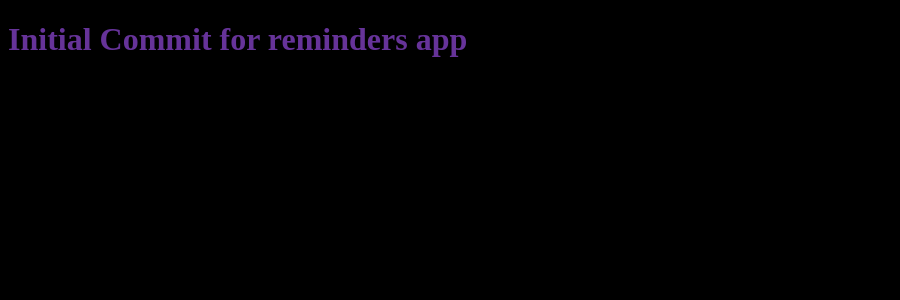
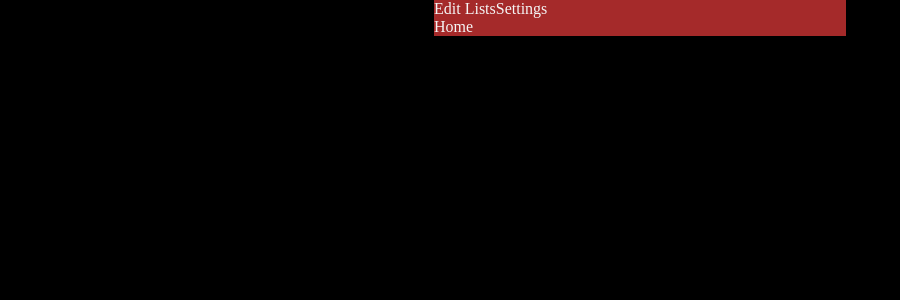
Before and after one commit to drkedrkedjon/reminders-app-react-firebase, a React (Vite) app: page / in a window 1280 px wide. Shown: the top 300 px of the page, without its empty margins (0-900 px from the left). Built offline with nearby package versions, Linux system fonts and the light colour scheme.

Commit message:
Working on BarraAjustes component...

```diff
--- a/package.json
+++ b/package.json
@@ -11,7 +11,8 @@
   },
   "dependencies": {
     "react": "^18.2.0",
-    "react-dom": "^18.2.0"
+    "react-dom": "^18.2.0",
+    "react-router-dom": "^6.11.2"
   },
   "devDependencies": {
     "@types/react": "^18.0.28",
--- a/src/App.jsx
+++ b/src/App.jsx
@@ -1,5 +1,18 @@
+import { BrowserRouter, Route, Routes } from "react-router-dom";
+import BarraAjustes from "./componentes/BarraAjustes";
+import Home from "./pages/Home";
+
 function App() {
-  return <h1>Initial Commit for reminders app</h1>;
+  return (
+    <main className="main-container">
+      <BrowserRouter>
+        <BarraAjustes />
+        <Routes>
+          <Route path="/" element={<Home />}></Route>
+        </Routes>
+      </BrowserRouter>
+    </main>
+  );
 }
 
 export default App;
--- /dev/null
+++ b/src/componentes/Ajustes.jsx
@@ -0,0 +1,3 @@
+export default function Ajustes() {
+  return <h1>Ajustes</h1>;
+}
--- /dev/null
+++ b/src/componentes/BarraAjustes.jsx
@@ -0,0 +1,19 @@
+import EditLists from "./EditLists";
+import Ajustes from "./Ajustes";
+import { useState } from "react";
+
+export default function BarraAjustes() {
+  const [ajustesVisibility, setAjustesVisibility] = useState(false);
+  const [editListVisibility, setEditListVisibility] = useState(false);
+
+  function handleVisibility(whatButton) {}
+
+  return (
+    <div className="barra-ajustes-container">
+      <button onClick={() => handleVisibility("listas")}>Edit Lists</button>
+      <button onClick={() => handleVisibility("ajustes")}>Settings</button>
+      {editListVisibility && <EditLists />}
+      {ajustesVisibility && <Ajustes />}
+    </div>
+  );
+}
--- /dev/null
+++ b/src/componentes/EditLists.jsx
@@ -0,0 +1,3 @@
+export default function EditLists() {
+  return <h1>Editar listas</h1>;
+}
--- a/src/index.css
+++ b/src/index.css
@@ -1,4 +1,119 @@
+/***
+    The new CSS reset - version 1.8.4 (last updated 14.2.2023)
+    GitHub page: https://github.com/elad2412/the-new-css-reset
+***/
+
+/*
+    Remove all the styles of the "User-Agent-Stylesheet", except for the 'display' property
+    - The "symbol *" part is to solve Firefox SVG sprite bug
+ */
+*:where(
+    :not(html, iframe, canvas, img, svg, video, audio):not(svg *, symbol *)
+  ) {
+  all: unset;
+  display: revert;
+}
+
+/* Preferred box-sizing value */
+*,
+*::before,
+*::after {
+  box-sizing: border-box;
+}
+
+/* Reapply the pointer cursor for anchor tags */
+a,
+button {
+  cursor: revert;
+}
+
+/* Remove list styles (bullets/numbers) */
+ol,
+ul,
+menu {
+  list-style: none;
+}
+
+/* For images to not be able to exceed their container */
+img {
+  max-inline-size: 100%;
+  max-block-size: 100%;
+}
+
+/* removes spacing between cells in tables */
+table {
+  border-collapse: collapse;
+}
+
+/* Safari - solving issue when using user-select:none on the <body> text input doesn't working */
+input,
+textarea {
+  -webkit-user-select: auto;
+}
+
+/* revert the 'white-space' property for textarea elements on Safari */
+textarea {
+  white-space: revert;
+}
+
+/* minimum style to allow to style meter element */
+meter {
+  -webkit-appearance: revert;
+  appearance: revert;
+}
+
+/* preformatted text - use only for this feature */
+:where(pre) {
+  all: revert;
+}
+
+/* reset default text opacity of input placeholder */
+::placeholder {
+  color: unset;
+}
+
+/* remove default dot (•) sign */
+::marker {
+  content: initial;
+}
+
+/* fix the feature of 'hidden' attribute.
+ display:revert; revert to element instead of attribute */
+:where([hidden]) {
+  display: none;
+}
+
+/* revert for bug in Chromium browsers
+ - fix for the content editable attribute will work properly.
+ - webkit-user-select: auto; added for Safari in case of using user-select:none on wrapper element*/
+:where([contenteditable]:not([contenteditable="false"])) {
+  -moz-user-modify: read-write;
+  -webkit-user-modify: read-write;
+  overflow-wrap: break-word;
+  -webkit-line-break: after-white-space;
+  -webkit-user-select: auto;
+}
+
+/* apply back the draggable feature - exist only in Chromium and Safari */
+:where([draggable="true"]) {
+  -webkit-user-drag: element;
+}
+
+/* Revert Modal native behavior */
+:where(dialog:modal) {
+  all: revert;
+}
+
+/* ****************************** */
+/* My CSS Styles **************** */
+/* ****************************** */
+
 body {
   background-color: black;
-  color: rebeccapurple;
+  color: whitesmoke;
 }
+.main-container {
+  max-width: 412px;
+  margin: 0 auto;
+  background-color: brown;
+}
--- /dev/null
+++ b/src/pages/Home.jsx
@@ -0,0 +1,3 @@
+export default function Home() {
+  return <h2>Home</h2>;
+}
```
Also changed, not shown: 1 other file (tests, documents, lock files or other folders).
